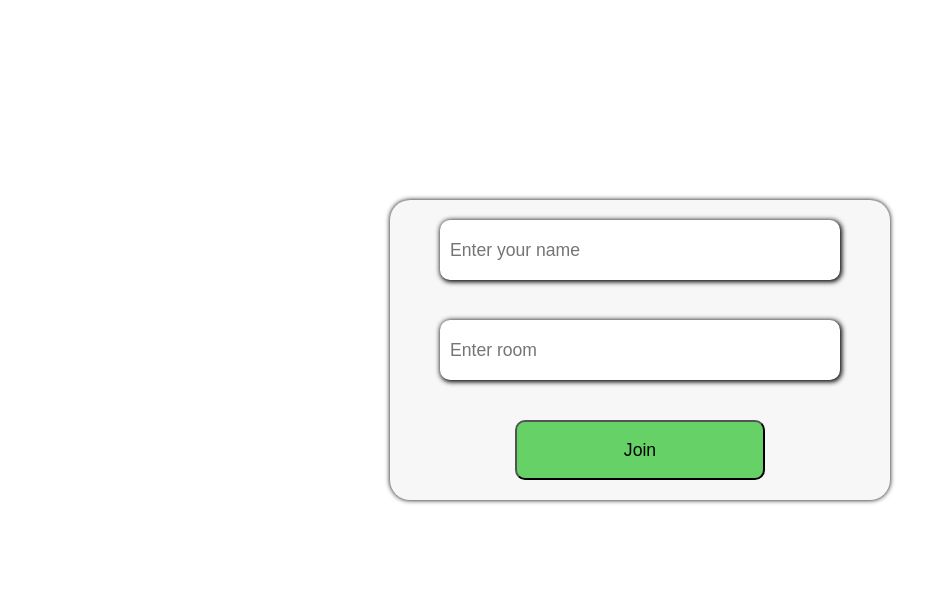
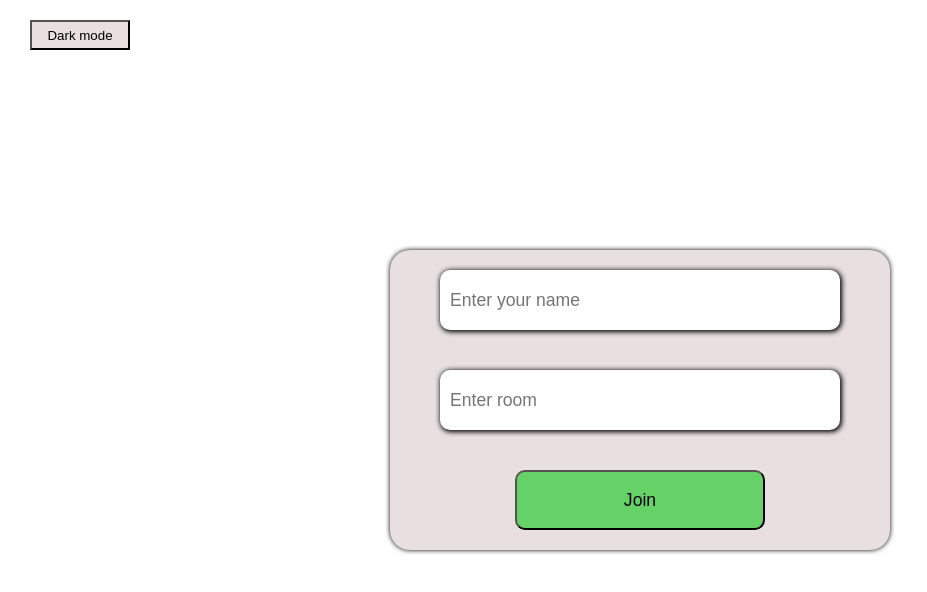
Before and after one commit to prakashcs44/chat-app, a React (Create React App) app in the folder client/: page / in a window 1280 px wide. Shown: the top 592 px of the page, without its empty margins (0-927 px from the left). Built offline with nearby package versions, Linux system fonts and the light colour scheme; no server answers.

Commit message:
added dark mode functionality

```diff
--- /dev/null
+++ b/client/daMN.CSS
@@ -0,0 +1,236 @@
+*{
+    padding: 0;
+    margin: 0;
+    box-sizing: border-box;
+  }
+
+
+  :root{
+     --button-color:rgb(3, 188, 3);
+     --user-message-color:rgb(174, 232, 174);
+     --other-message-color:rgb(255, 254, 254);
+     --background:white;
+      --chat-background:rgb(232, 223, 223);
+      --text-color:black;
+  }
+
+
+
+  .dark-mode{
+    --button-color:rgb(3, 188, 3);
+    --user-message-color:rgb(0, 121, 0);
+    --other-message-color:rgb(63, 62, 62);
+    --background:black;
+     --chat-background:rgb(25, 23, 23);
+     --text-color:white;
+
+  }
+
+
+
+  .room{
+    width:1000px;
+    height:600px;
+    margin: auto;
+    /* border: 2px solid black; */
+    display: flex;
+    flex-direction: row;
+    justify-content:space-evenly;
+    align-items: center;
+  }
+
+  .chat-container{
+    width:40%;
+    height:80%;
+    margin-top: 40px;
+
+  }
+
+
+  .room-details{
+    width:40%;
+    height:80%;
+    margin-top: 40px;
+    background-color:var(--chat-background);
+    box-shadow: 0px 0px 5px 0px;
+    overflow-y: scroll;
+    color:var(--text-color);
+  }
+
+  .room-details::-webkit-scrollbar{
+    display: none;
+  }
+
+  .group-id{
+    width:100%;
+    text-align: center;
+    background-color:var(--button-color);
+    height:50px;
+    font-size: 1.5rem;
+  }
+
+  .room-members{
+    margin-top: 10px;
+    margin-left:10px;
+    font-size: 1.2rem;
+    line-height: 30px;
+    /* border: 2px solid black; */
+
+  }
+
+  .chat-view{
+    width:100%;
+    height:90%;
+    border-radius: 20px;
+    overflow-y: scroll;
+    overflow-x: hidden;
+    background-color:var(--chat-background);
+    box-shadow: 0px 0px 5px 0px;
+
+
+  }
+
+
+  .chat-view::-webkit-scrollbar{
+    display: none;
+  }
+
+
+
+  .chat{
+    width:70%;
+    height:10%;
+    padding-left: 5px;
+    border-radius: 10px;
+    margin-top: 10px;
+    font-size: 17px;
+    border: none;
+    box-shadow: 1px 1px 5px 1px;
+    margin-left: 15px;
+   outline: none;
+
+  }
+
+
+  .send-btn{
+    width:20%;
+    height:10%;
+    border-radius: 10px;
+    font-size: 17px;
+    border: none;
+    box-shadow: 1px 1px 5px 1px;
+    outline: none;
+    background-color:var(--button-color);
+    margin-left: 3px;
+
+  }
+
+  .send-btn:hover{
+    background-color: rgb(30, 172, 30);
+  }
+
+
+  .message-container-other{
+    max-width:300px;
+    border-radius: 10px;
+   color:var(--text-color);
+    margin-left: 10px;
+    margin-top: 10px;
+    margin-bottom: 10px;
+    background-color:var(--other-message-color);
+    box-shadow: 0px 0px 5px 0px;
+
+  }
+
+
+  .message-container-user{
+    max-width:300px;
+    border-radius: 10px;
+    margin-left: 90px;
+    color:var(--text-color);
+    margin-top: 10px;
+    margin-bottom: 10px;
+    background-color:var(--user-message-color);
+    box-shadow: 0px 0px 5px 0px;
+
+  }
+
+
+
+
+
+
+  .username{
+    font-size: 1.2rem;
+    color:var(--text-color);
+    margin-left: 6px;
+
+  }
+
+  .time{
+    position:relative;
+    left:250px;
+
+
+  }
+
+  .message{
+    margin-left:6px;
+    margin-top: 5px;
+
+  }
+
+
+  .home-container{
+    width:500px;
+    height:300px;
+    margin: auto;
+    margin-top: 200px;
+    background-color:var(--chat-background);
+    display: flex;
+    flex-direction: column;
+    justify-content: center;
+    align-items: center;
+    gap: 40px;
+    border-radius: 20px;
+    box-shadow: 0px 0px 5px 0px;
+  }
+
+
+  .input-room ,.input-name{
+   width: 80%;
+   height:20%;
+   border-radius: 10px;
+   padding-left:10px;
+    border: none;
+    box-shadow: 1px 1px 5px 1px;
+   font-size: 1.1rem;
+   outline: none;
+
+  }
+
+  .join-btn{
+    width:50%;
+    height:20%;
+    border-radius: 10px;
+    font-size: 1.1rem;
+    background-color: rgb(102, 209, 102);
+  }
+
+
+  .join-btn:hover{
+    background-color:var(--button-color);
+
+  }
+
+
+
+  .mode-button{
+    margin-left: 30px;
+    margin-top: 20px;
+    width:100px;
+    height:30px;
+    color:var(--text-color);
+    background-color: var(--chat-background);
+
+  }
--- a/client/src/App.css
+++ b/client/src/App.css
@@ -2,6 +2,28 @@
   padding: 0;
   margin: 0;
   box-sizing: border-box;
+}
+
+
+:root{
+   --button-color:rgb(3, 188, 3);
+   --user-message-color:rgb(174, 232, 174);
+   --other-message-color:rgb(255, 254, 254);
+   --background:white;
+    --chat-background:rgb(232, 223, 223);
+    --text-color:black;
+}
+
+
+
+.dark-mode{
+  --button-color:rgb(3, 188, 3);
+  --user-message-color:rgb(0, 121, 0);
+  --other-message-color:rgb(63, 62, 62);
+  --background:black;
+   --chat-background:rgb(25, 23, 23);
+   --text-color:white;
+
 }
 
 
@@ -24,13 +46,15 @@
 
 }
 
+
 .room-details{
   width:40%;
   height:80%;
   margin-top: 40px;
-  background-color: rgb(247, 247, 247);
+  background-color:var(--chat-background);
   box-shadow: 0px 0px 5px 0px;
   overflow-y: scroll;
+  color:var(--text-color);
 }
 
 .room-details::-webkit-scrollbar{
@@ -40,7 +64,7 @@
 .group-id{
   width:100%;
   text-align: center;
-  background-color: rgb(33, 157, 33);
+  background-color:var(--button-color);
   height:50px;
   font-size: 1.5rem;
 }
@@ -60,7 +84,7 @@
   border-radius: 20px;
   overflow-y: scroll;
   overflow-x: hidden;
-  background-color: rgb(247, 247, 247);
+  background-color:var(--chat-background);
   box-shadow: 0px 0px 5px 0px;
 
 
@@ -85,6 +109,7 @@
   margin-left: 15px;
  outline: none;
 
+
 }
 
 
@@ -96,7 +121,7 @@
   border: none;
   box-shadow: 1px 1px 5px 1px;
   outline: none;
-  background-color: rgb(102, 209, 102);
+  background-color:var(--button-color);
   margin-left: 3px;
 
 }
@@ -107,29 +132,28 @@
 
 
 .message-container-other{
-  max-width:300px;
-  /* height:70px; */
+  width:300px;
   border-radius: 10px;
- color: white;
+  word-wrap: break-word;
+ color:var(--text-color);
   margin-left: 10px;
   margin-top: 10px;
   margin-bottom: 10px;
-  background-color:rgb(75, 73, 73);
+  background-color:var(--other-message-color);
   box-shadow: 0px 0px 5px 0px;
 
 }
 
 
 .message-container-user{
-  max-width:300px;
-  /* height:70px; */
+  width:300px;
   border-radius: 10px;
-
+  word-wrap: break-word;
   margin-left: 90px;
-  color: white;
+  color:var(--text-color);
   margin-top: 10px;
   margin-bottom: 10px;
-  background-color:rgb(2, 85, 2);
+  background-color:var(--user-message-color);
   box-shadow: 0px 0px 5px 0px;
 
 }
@@ -141,7 +165,7 @@
 
 .username{
   font-size: 1.2rem;
-  color:rgb(10, 200, 10);
+  color:var(--text-color);
   margin-left: 6px;
 
 }
@@ -149,7 +173,7 @@
 .time{
   position:relative;
   left:250px;
-  /* top:20px; */
+
 
 }
 
@@ -165,7 +189,7 @@
   height:300px;
   margin: auto;
   margin-top: 200px;
-  background-color: rgb(247, 247, 247);
+  background-color:var(--chat-background);
   display: flex;
   flex-direction: column;
   justify-content: center;
@@ -198,6 +222,25 @@
 
 
 .join-btn:hover{
-  background-color: rgb(48, 169, 48);
+  background-color:var(--button-color);
 
 }
+
+
+
+.mode-button{
+  margin-left: 30px;
+  margin-top: 20px;
+  width:100px;
+  height:30px;
+  color:var(--text-color);
+  background-color: var(--chat-background);
+
+}
+
+
+
+
+.loader{
+  color: var(--text-color);
+}
--- a/client/src/App.js
+++ b/client/src/App.js
@@ -7,9 +7,10 @@ import { chatContext } from './contexts/ChatContext.js';
 import currentTime from './Time.js';
 
 
+
 function App() {
 
-  const {username,setMembers,members} =  useContext(chatContext)
+  const {username,setMembers,colorMode,setColorMode} =  useContext(chatContext)
 
 
 
@@ -79,13 +80,30 @@ function App() {
     };
   }, []);
 
-
+const toggleMode = ()=>{
+  if(colorMode === "light"){
+    setColorMode("dark")
+  }
+  else{
+    setColorMode("light")
+  }
+}
 
 
 
   return (
 
-      <div className="App">
+      <div className={colorMode==="dark"?("dark-mode"):""}
+
+
+
+      >
+
+        <button className='mode-button'
+
+        onClick={()=>toggleMode()}
+
+        >{colorMode === "light"?"Dark mode":"Light mode"}</button>
         {username ? <Room/> : <Home/>}
       </div>
 
--- a/client/src/components/Loading.js
+++ b/client/src/components/Loading.js
@@ -1,20 +1,25 @@
 
-import React, { useEffect, useState } from 'react';
+import React, { useContext, useEffect, useState } from 'react';
+import { chatContext } from '../contexts/ChatContext';
 
 function Loading() {
-  const [spanProp1, setSpanProp1] = useState({color:"black",sizeX:"1",sizeY:"1"});
-  const [spanProp2, setSpanProp2] = useState({color:"black",sizeX:"1",sizeY:"1"});
-  const [spanProp3, setSpanProp3] = useState({color:"black",sizeX:"1",sizeY:"1"});
+ const {colorMode}  = useContext(chatContext)
+
+  const initialColor = colorMode === "dark"?"white":"black";
+
+  const [spanProp1, setSpanProp1] = useState({color:initialColor,sizeX:"1",sizeY:"1",jumpY:"0px"});
+  const [spanProp2, setSpanProp2] = useState({color:initialColor,sizeX:"1",sizeY:"1",jumpY:"0px"});
+  const [spanProp3, setSpanProp3] = useState({color:initialColor,sizeX:"1",sizeY:"1",jumpY:"0px"});
 
   const spans = [setSpanProp1, setSpanProp2, setSpanProp3];
   let index = 0;
 
   const changeColor = () => {
     for (let i = 0; i < 3; i++) {
-      if (i !== index) spans[i]({color:"black",sizeX:"1",sizeY:"1"});
+      if (i !== index) spans[i]({color:initialColor,sizeX:"1",sizeY:"1",jumpY:"0px"});
     }
 
-    spans[index]({color:"green",sizeX:"1.3",sizeY:"1.3"});
+    spans[index]({color:"green",sizeX:"1.3",sizeY:"1.3",jumpY:"-2px"});
     index = (index + 1) % 3;
   };
 
@@ -27,7 +32,7 @@ function Loading() {
   }, []);
 
   return (
-    <div className="container"
+    <div className="loading"
 
     style={{
         margin:"auto",
@@ -40,22 +45,26 @@ function Loading() {
 
     >
       <span id="span-1" style={{ backgroundColor:spanProp1.color,
-        transform:`scale(${spanProp1.sizeX},${spanProp1.sizeY})`,
+        transform:`scale(${spanProp1.sizeX},${spanProp1.sizeY}) translateY(${spanProp1.jumpY})`,
         width:"10px",
         height:"10px",
         borderRadius: "10px",
 
         }}></span>
       <span id="span-2" style={{ backgroundColor:spanProp2.color,
+         transform:`scale(${spanProp2.sizeX},${spanProp2.sizeY}) translateY(${spanProp2.jumpY})`,
           width:"10px",
           height:"10px",
           borderRadius: "10px",
-        transform:`scale(${spanProp2.sizeX},${spanProp2.sizeY})` }}></span>
+
+         }}></span>
       <span id="span-3" style={{ backgroundColor:spanProp3.color,
+         transform:`translateY(${spanProp3.jumpY}) scale(${spanProp3.sizeX},${spanProp3.sizeY})`,
           width:"10px",
           height:"10px",
           borderRadius: "10px",
-        transform:`scale(${spanProp3.sizeX},${spanProp3.sizeY})`}}></span>
+
+       }}></span>
     </div>
   );
 }
--- a/client/src/components/Writing.js
+++ b/client/src/components/Writing.js
@@ -3,16 +3,16 @@ import Loading from './Loading'
 
 function Writing({writer}) {
   return (
-    <div style={{marginBottom:"10px"}}>
+    <div className = "loader" >
     <div
-    style={{marginLeft:"150px",
+    style={{
     fontSize:"20px",
     margin:"auto",
     textAlign:"center"
 
   }}
     >
-      {writer} is writing...
+      <p>{writer} is writing...</p>
     </div>
     <Loading/>
     </div>
--- a/client/src/contexts/ChatContext.js
+++ b/client/src/contexts/ChatContext.js
@@ -4,13 +4,14 @@ export const chatContext = createContext({});
 
 export const ChatContextProvider = ({ children }) => {
     const [username, setUsername] = useState('');
+    const [colorMode,setColorMode] = useState("light");
     const [message, setMessage] = useState('');
     const [messageList, setMessageList] = useState([]);
     const [room, setRoom] = useState('');
     const [members, setMembers] = useState([]);
 
     return (
-        <chatContext.Provider value={{ username, setUsername, message, setMessage, messageList, setMessageList, room, setRoom, members, setMembers }}>
+        <chatContext.Provider value={{ username, setUsername, message, setMessage, messageList, setMessageList, room, setRoom, members, setMembers ,colorMode, setColorMode}}>
             {children}
         </chatContext.Provider>
     );
```
Also changed, not shown: 1 other file (tests, documents, lock files or other folders).
